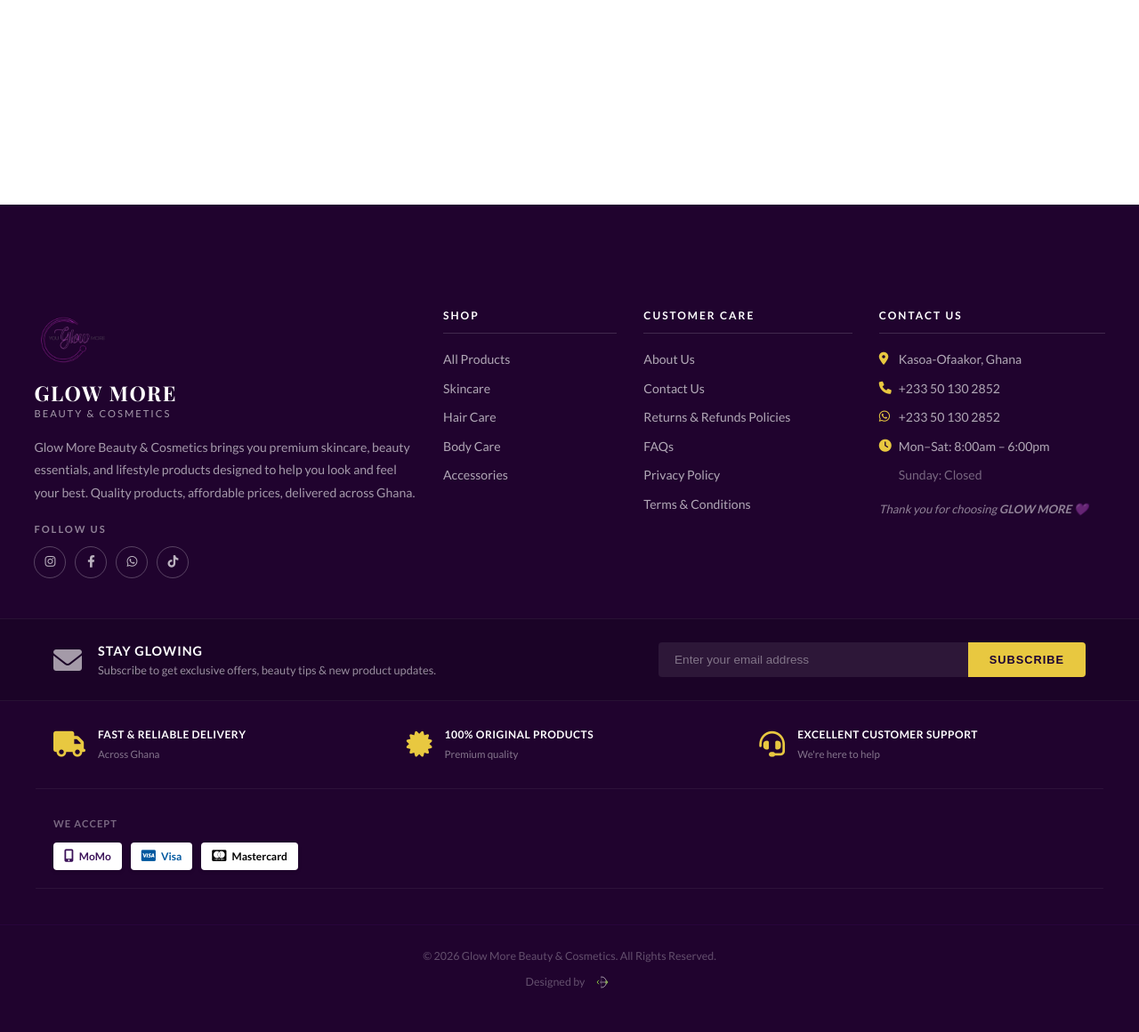
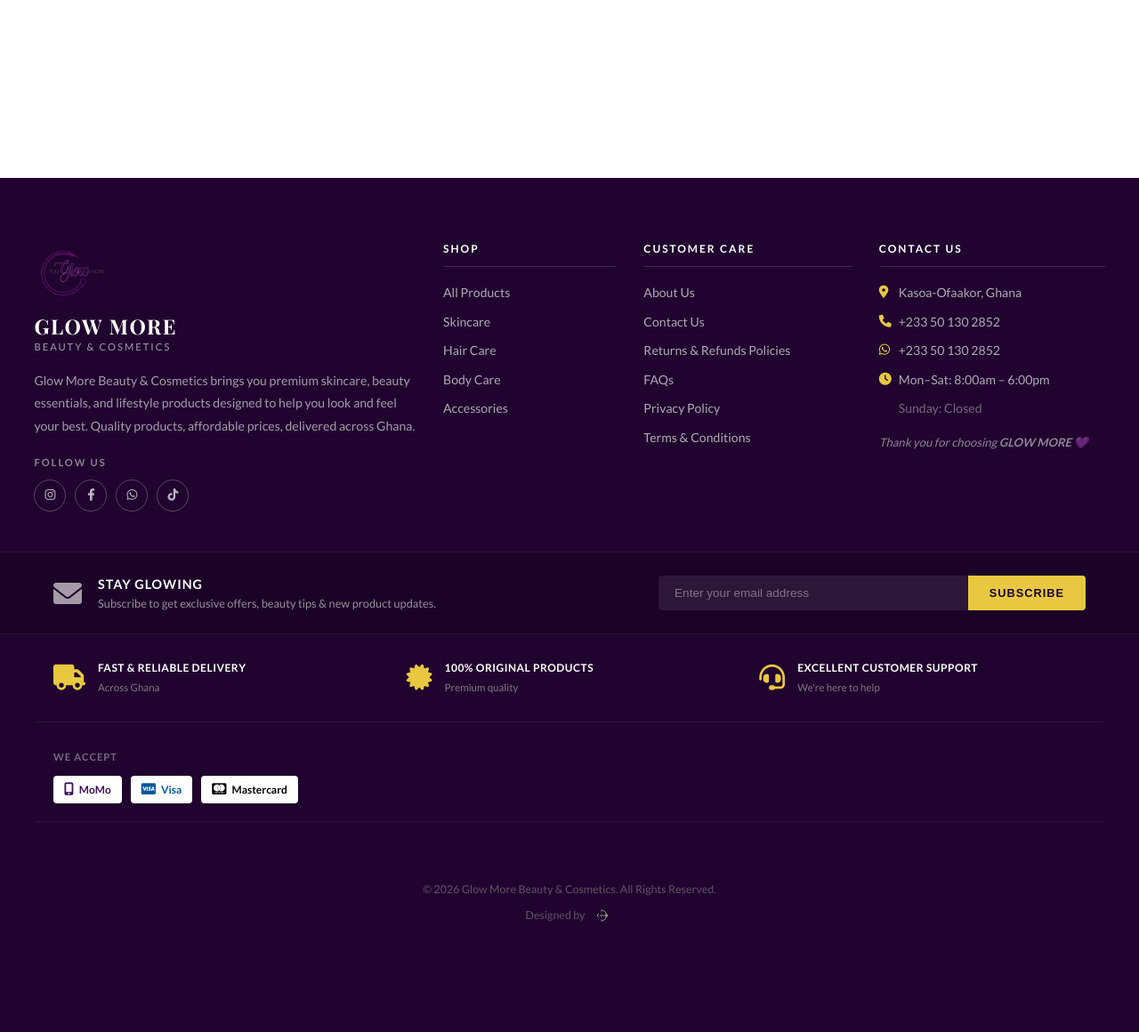
Before and after one commit to Niito99/glowmore, a Django app: page /cart/ in a window 1280 px wide. Shown: the part 543-1703 px from the top of the page at 89% size. After the commit the page ends 1579 px from the top, so only its background shows below. Run offline with Django 5.2, Linux system fonts and the light colour scheme.

Commit message:
style(footer): reduce top padding as requested

```diff
--- a/templates/store/base.html
+++ b/templates/store/base.html
@@ -262,14 +262,14 @@
     .site-footer {
         background: #20032e;
         color: rgba(255,255,255,0.75);
-        margin-top: 80px;
+        margin-top: 50px;
         font-size: 0.88rem;
     }
     .footer-main {
         display: grid;
         grid-template-columns: 2.2fr 1fr 1.2fr 1.3fr;
         gap: 30px;
-        padding: 55px 3% 45px;
+        padding: 10px 3% 45px;
         max-width: 1400px;
         margin: 0 auto;
     }
```
